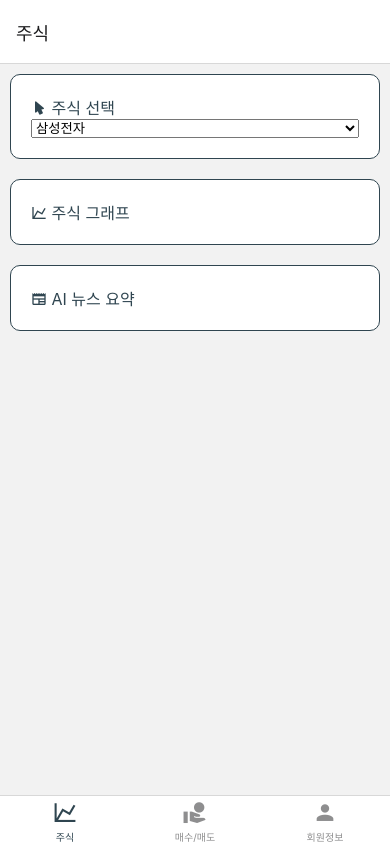
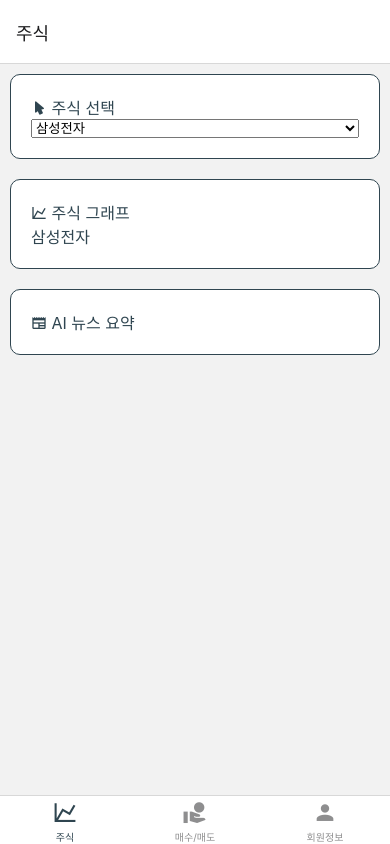
Before and after one commit to MinSungJe/BeRich_FE, a React Native app: screen / in a window 390 px wide. Built offline with nearby package versions, Linux system fonts and the light colour scheme.

Commit message:
[feat] 주식 정보 선택 추가

```diff
--- a/package.json
+++ b/package.json
@@ -21,11 +21,15 @@
     "react-native": "0.74.3",
     "react-native-autocomplete-input": "^5.4.0",
     "react-native-date-picker": "^5.0.4",
+    "react-native-gesture-handler": "^2.17.1",
+    "react-native-haptic-feedback": "^2.2.0",
     "react-native-pager-view": "^6.3.3",
+    "react-native-reanimated": "^3.14.0",
     "react-native-safe-area-context": "^4.10.8",
     "react-native-screens": "^3.32.0",
     "react-native-tab-view": "^3.5.2",
-    "react-native-vector-icons": "^10.1.0"
+    "react-native-vector-icons": "^10.1.0",
+    "react-native-wagmi-charts": "^2.5.2"
   },
   "devDependencies": {
     "@babel/core": "^7.20.0",
--- a/src/Components/StockPicker.jsx
+++ b/src/Components/StockPicker.jsx
@@ -1,6 +1,6 @@
 import { View } from 'react-native';
 import { Picker } from '@react-native-picker/picker';
-import { useContext, useState } from 'react';
+import { useContext } from 'react';
 import { StockList } from '../resource/StockList';
 import { AppContext } from '../contexts/AppContext';
 
--- a/src/Pages/AfterLogin/StockScreen.tsx
+++ b/src/Pages/AfterLogin/StockScreen.tsx
@@ -4,6 +4,7 @@
 import { StockPicker } from "../../components/StockPicker";
 import { BoxStyles } from "../../styles/Box.style";
 import { TextStyles } from "../../styles/Text.style";
+import { Graph } from '../../components/Graph';
 
 export default function StockScreen() {
     return (
@@ -14,6 +15,7 @@
             </View>
             <View style={[BoxStyles.MainBox, BoxStyles.Mb20]}>
                 <Text style={TextStyles.Detail}><MaterialCommunityIcons name="chart-line" size={16} /> 주식 그래프</Text>
+                <Graph />
             </View>
             <View style={[BoxStyles.MainBox, BoxStyles.Mb20]}>
                 <Text style={TextStyles.Detail}><MaterialCommunityIcons name="newspaper" size={16} /> AI 뉴스 요약</Text>
--- /dev/null
+++ b/src/components/Graph.jsx
@@ -0,0 +1,12 @@
+import { Text } from "@rneui/base";
+import { TextStyles } from "../styles/Text.style";
+import { useContext } from "react";
+import { AppContext } from "../contexts/AppContext";
+
+export function Graph() {
+    const { state, setState } = useContext(AppContext);
+
+    return (
+        <Text style={TextStyles.Detail}>{state.selectedStock}</Text>
+    )
+}
--- a/src/components/StockPicker.jsx
+++ b/src/components/StockPicker.jsx
@@ -1,6 +1,6 @@
 import { View } from 'react-native';
 import { Picker } from '@react-native-picker/picker';
-import { useContext, useState } from 'react';
+import { useContext } from 'react';
 import { StockList } from '../resource/StockList';
 import { AppContext } from '../contexts/AppContext';
 
--- a/src/pages/AfterLogin/StockScreen.tsx
+++ b/src/pages/AfterLogin/StockScreen.tsx
@@ -4,6 +4,7 @@
 import { StockPicker } from "../../components/StockPicker";
 import { BoxStyles } from "../../styles/Box.style";
 import { TextStyles } from "../../styles/Text.style";
+import { Graph } from '../../components/Graph';
 
 export default function StockScreen() {
     return (
@@ -14,6 +15,7 @@
             </View>
             <View style={[BoxStyles.MainBox, BoxStyles.Mb20]}>
                 <Text style={TextStyles.Detail}><MaterialCommunityIcons name="chart-line" size={16} /> 주식 그래프</Text>
+                <Graph />
             </View>
             <View style={[BoxStyles.MainBox, BoxStyles.Mb20]}>
                 <Text style={TextStyles.Detail}><MaterialCommunityIcons name="newspaper" size={16} /> AI 뉴스 요약</Text>
```
Also changed, not shown: 2 other files (tests, documents, lock files or other folders).
